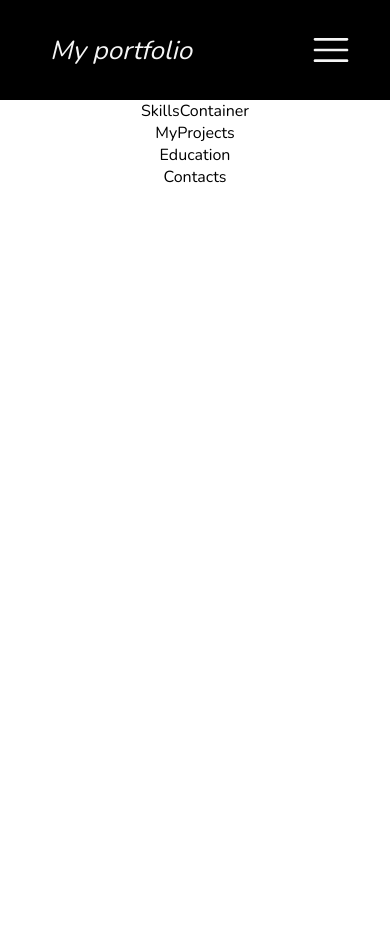
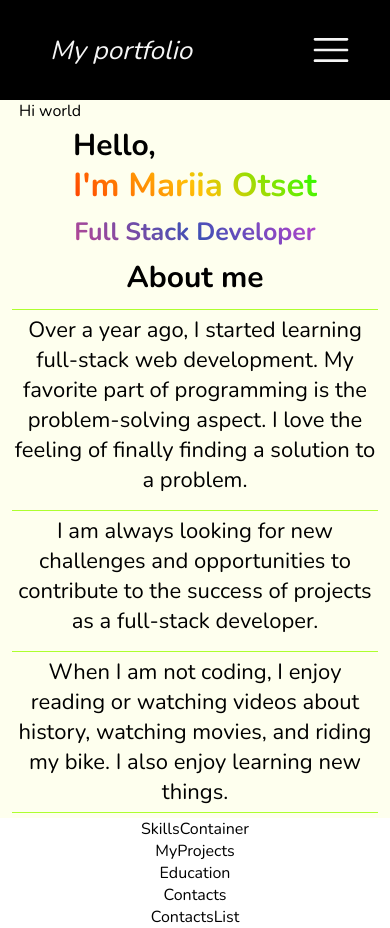
Before and after one commit to MariiaOtset/mariia-otset-portfolio, a React (Vite) app: page / in a window 390 px wide. Before the commit the page ends 844 px from the top, so only its background shows below. Built offline with nearby package versions, Linux system fonts and the light colour scheme.

Commit message:
markup and styles for mobile version of about me section added

```diff
--- a/src/components/AboutMe/AboutMe.jsx
+++ b/src/components/AboutMe/AboutMe.jsx
@@ -1,7 +1,40 @@
+// import ContactsList from "../ContactsList/ContactsList.jsx";
 import css from "./AboutMe.module.css";
 
 const AboutMe = () => {
-  return <div className={css.sectionWrapper}></div>;
+  return (
+    <div className={css.sectionWrapper}>
+      <div className={css.animation}>
+        <div>Hi world</div>
+      </div>
+      <div className={css.aboutWrapper}>
+        <h1 className={css.mainTitle}>
+          <span className={css.hello}>Hello,</span>
+          <span className={css.fullName}>I&apos;m Mariia Otset</span>
+        </h1>
+        <h2 className={css.jobTitle}>Full Stack Developer</h2>
+        <h2 className={css.aboutTitle}>About me</h2>
+        <p className={css.aboutText}>
+          Over a year ago, I started learning full-stack web development. My
+          favorite part of programming is the problem-solving aspect. I love the
+          feeling of finally finding a solution to a problem.
+        </p>
+        <p className={css.aboutText}>
+          I am always looking for new challenges and opportunities to contribute
+          to the success of projects as a full-stack developer.
+        </p>
+        <p className={css.aboutText}>
+          When I am not coding, I enjoy reading or watching videos about
+          history, watching movies, and riding my bike. I also enjoy learning
+          new things.
+        </p>
+        {/* <div>
+          <ContactsList />
+          <ul></ul>
+        </div> */}
+      </div>
+    </div>
+  );
 };
 
 export default AboutMe;
--- a/src/components/AboutMe/AboutMe.module.css
+++ b/src/components/AboutMe/AboutMe.module.css
@@ -1,4 +1,77 @@
 .sectionWrapper {
   display: flex;
+  flex-direction: column;
   width: 100vw;
+  background-color: #feffee;
 }
+
+.animation {
+  width: 100px;
+}
+
+.aboutWrapper {
+  display: flex;
+  flex-direction: column;
+}
+
+.mainTitle {
+  font-size: 33px;
+  line-height: 1.1;
+  text-align: start;
+  margin: 7px auto;
+}
+
+.hello,
+.aboutTitle {
+  font-size: 30px;
+}
+
+.hello,
+.fullName {
+  display: block;
+  margin-bottom: 6px;
+}
+
+.fullName {
+  background: linear-gradient(45deg, #ff3c00, #ffc107, #23ff00);
+  color: transparent;
+  -webkit-background-clip: text;
+  background-clip: text;
+}
+
+.jobTitle {
+  margin-bottom: 13px;
+  background: linear-gradient(45deg, #ff4081, #3f51b5, #ff3bd8);
+  color: transparent;
+  -webkit-background-clip: text;
+  background-clip: text;
+  font-size: 25px;
+}
+
+.aboutTitle {
+  margin-bottom: 8px;
+}
+
+.aboutText {
+  font-size: 22px;
+  margin: 5px 12px;
+  padding: 5px 0;
+  border-top: 1px solid greenyellow;
+
+  &:last-child {
+    border-bottom: 1px solid greenyellow;
+  }
+}
+
+@media screen and (min-width: 400px) {
+  .mainTitle {
+    display: flex;
+    gap: 8px;
+  }
+}
+
+@media screen and (min-width: 768px) {
+  .sectionWrapper {
+    flex-direction: row;
+  }
+}
--- a/src/components/Contacts/Contacts.jsx
+++ b/src/components/Contacts/Contacts.jsx
@@ -1,7 +1,13 @@
 // import css from './Contacts.module.css';
+import ContactsList from "../ContactsList/ContactsList.jsx";
 
 const Contacts = () => {
-  return <div>Contacts</div>;
+  return (
+    <div>
+      Contacts
+      <ContactsList />
+    </div>
+  );
 };
 
 export default Contacts;
--- /dev/null
+++ b/src/components/ContactsList/ContactsList.jsx
@@ -0,0 +1,7 @@
+// import css from './ContactsList.module.css';
+
+const ContactsList = () => {
+  return <div>ContactsList</div>;
+};
+
+export default ContactsList;
--- a/src/index.css
+++ b/src/index.css
@@ -6,9 +6,8 @@ body {
   font-family: "Nunito", sans-serif;
 }
 
-h1 {
-  font-size: 3.2em;
-  line-height: 1.1;
+h2 {
+  line-height: 1.2;
 }
 
 button {
```
Also changed, not shown: src/components/ContactsList/ContactsList.module.css (added).
